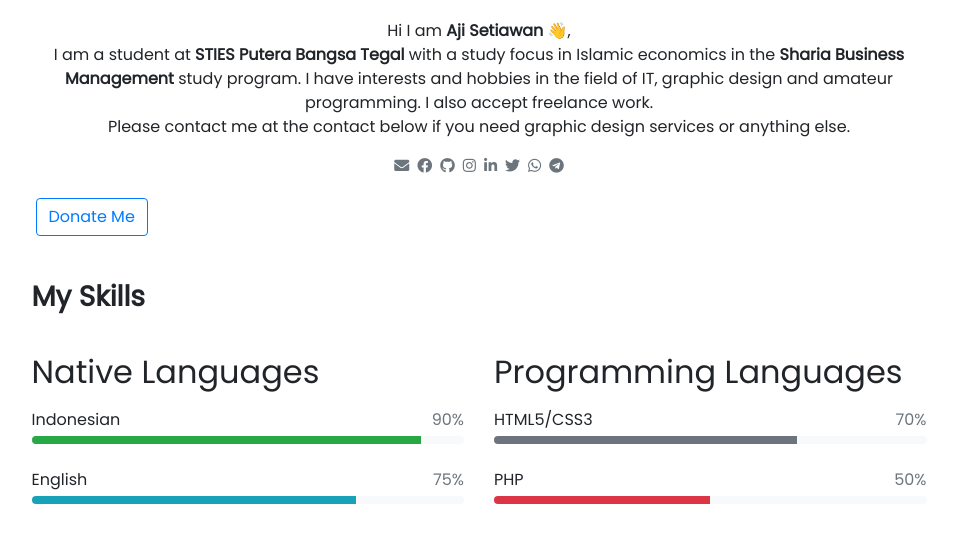
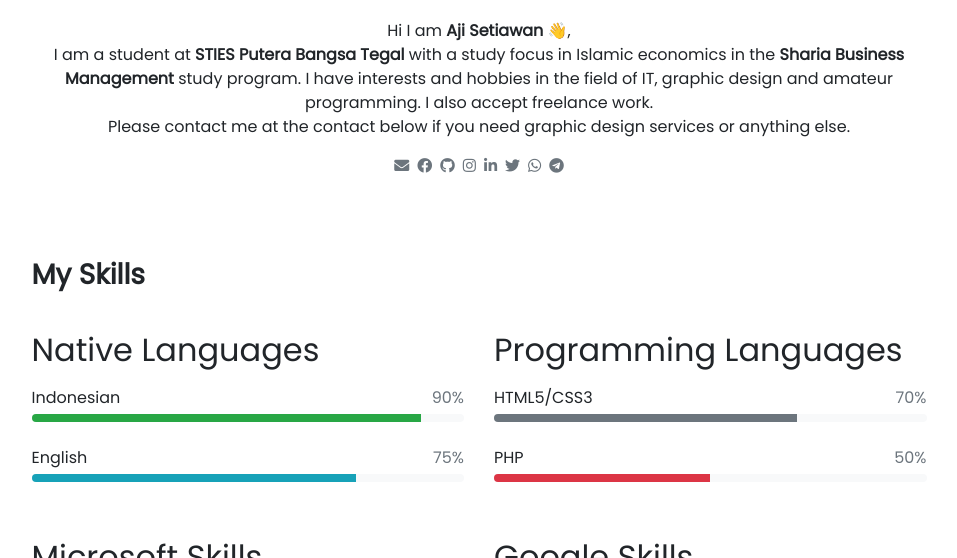
Before and after one commit to ajisetiawan716/ajisetiawan716.github.io, a Jekyll site: the page built from pages/about.md, in a window 1280 px wide and 900 px high, cut to the strip 342-900 px from the top of the window. Shown: the whole strip, without its empty margins (161-1118 px from the left). Built offline with Jekyll 4.4.1, drawn with Linux system fonts in a browser that asks for light colours; nearby versions of some CDN libraries; emoji names are drawn with the system emoji font.

Commit message:
Update about.md

```diff
--- a/pages/about.md
+++ b/pages/about.md
@@ -16,7 +16,6 @@ I am a student at <b>STIES Putera Bangsa Tegal</b> with a study focus in Islamic
 </p>
 
 <p class="text-center"> {% include social.html %} </p>
-{% include elements/button.html text="Donate Me" class="buttonmodal" %}
 <br>
 <br>
 ### **My Skills**
```
